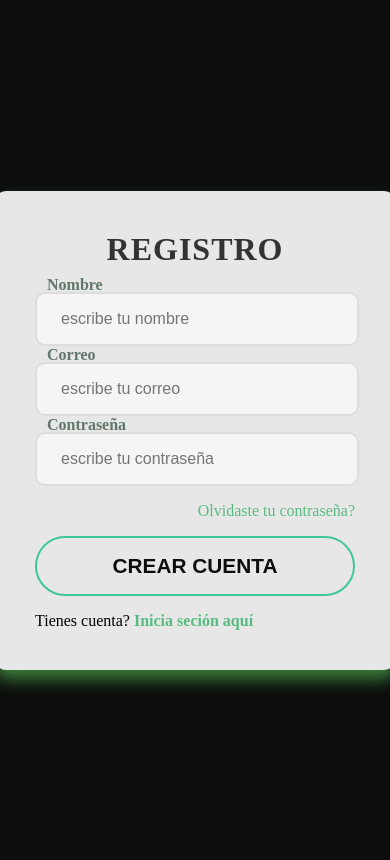
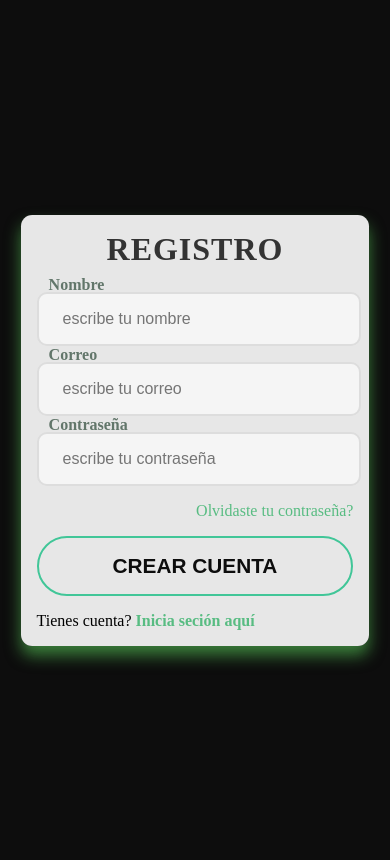
Before and after one commit to Marcelo190399/Proyecto_web, a PHP site: page /registro.php in a window 390 px wide. Run offline with PHP 8.4, Linux system fonts and the light colour scheme.

Commit message:
diseño responvise al formulario

```diff
--- a/estilos.css
+++ b/estilos.css
@@ -37,6 +37,7 @@ body {
 }
 
 .mensaje {
+    width: 100%;
     background-color: #e0466d63;
     text-align: center;
     color: #e32323;
@@ -176,3 +177,10 @@ body {
         transform: scale(1);
     }
 }
+
+@media(max-width: 900px) {
+    .login {
+        width: 90%;
+        padding: 1rem;
+    }
+}
```
